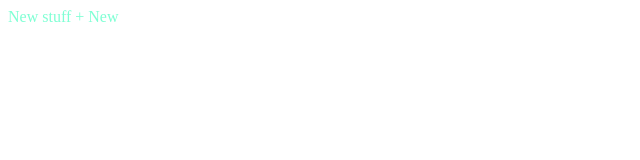
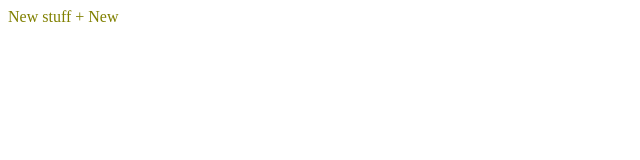
Before and after one commit to Daars/LearningGH, a plain HTML site: page index.html in a window 1280 px wide. Shown: the whole page, without its empty margins (0-640 px from the left). Drawn offline with Linux system fonts and the light colour scheme.

```diff
--- a/styles.css
+++ b/styles.css
@@ -1,3 +1,3 @@
 body {
-    color: aquamarine;
+    color: olive;
 }
```
